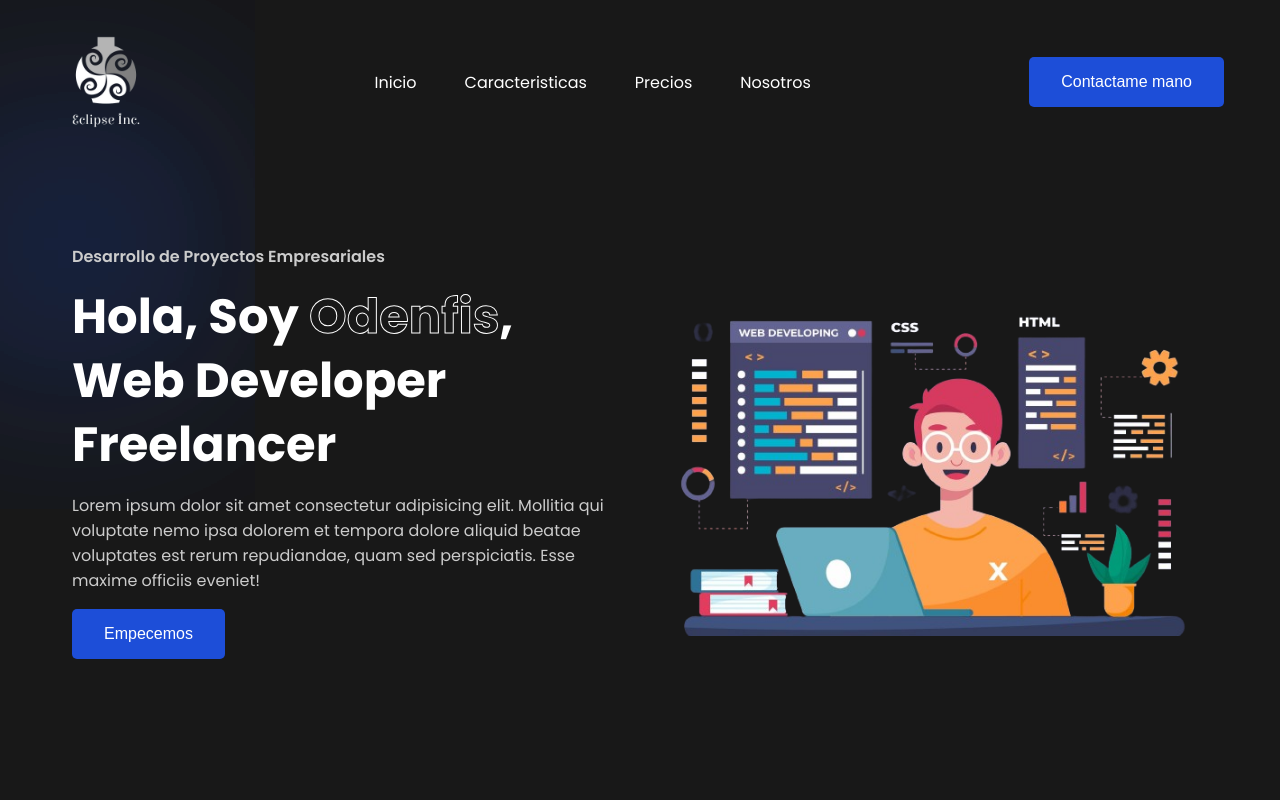
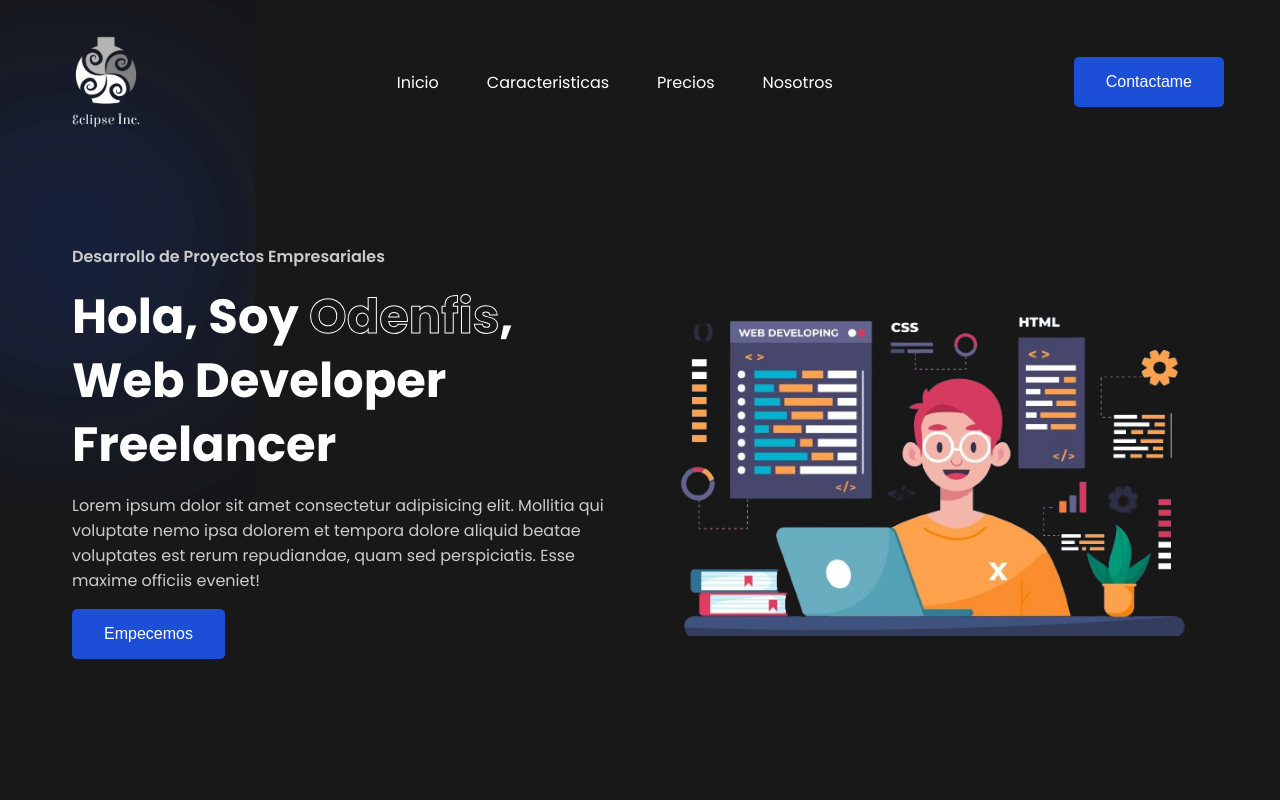
Before and after one commit to RenatoElFaithe/cloudexample1, a plain HTML site: page index.html in a window 1280 px wide. Shown: the top 800 px of the page. Drawn offline with nearby package versions, Linux system fonts and the light colour scheme.

Commit message:
version_2

```diff
--- a/index.html
+++ b/index.html
@@ -20,7 +20,7 @@
             <li id="link2" class="link"><a href="#">Precios</a></li>
             <li id="link3" class="link"><a href="#">Nosotros</a></li>
         </ul>
-        <button class="btn">Contactame mano</button>
+        <button class="btn">Contactame</button>
     </nav>
     <header class="container">
         <div class="content">
```
